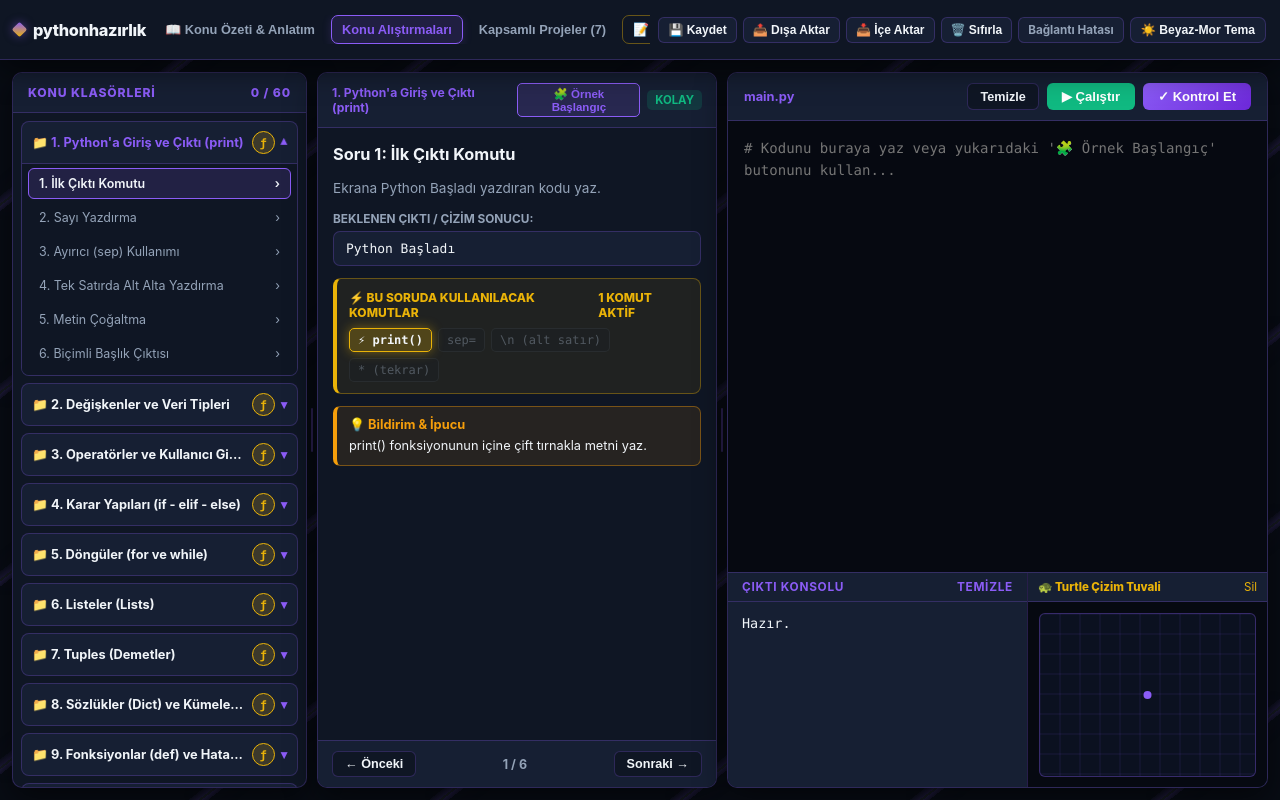
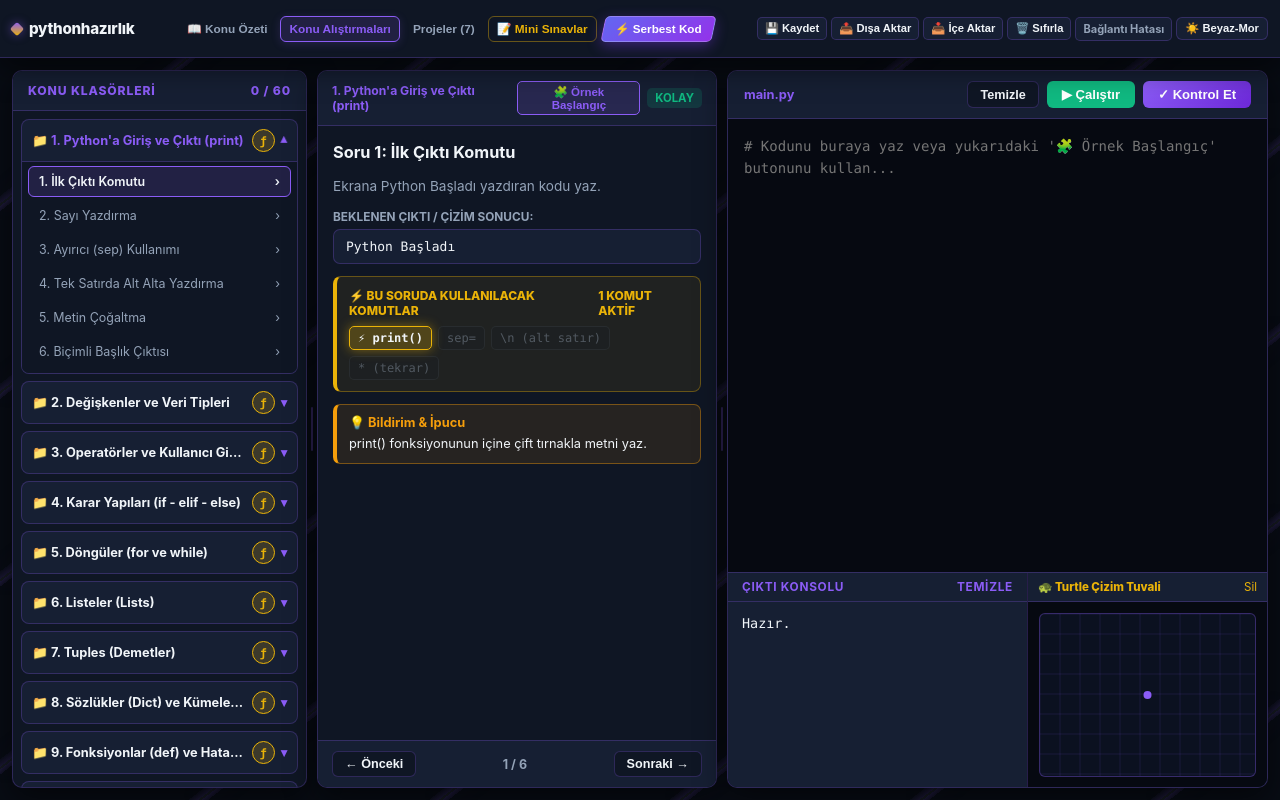
Before and after one commit to d00ktrwo0z/gelismis-python, a plain HTML site: page index.html in a window 1280 px wide. Drawn offline with Linux system fonts and the light colour scheme.

Commit message:
Update index.html

```diff
--- a/index.html
+++ b/index.html
@@ -81,6 +81,7 @@
       opacity: 1;
     }
 
+    /* Özel Giriş Ekranı (Splash) */
     #welcome-splash {
       position: fixed;
       inset: 0;
@@ -97,69 +98,90 @@
       opacity: 0;
       pointer-events: none;
     }
-    #welcome-splash h1 {
-      color: #f8fafc;
-      font-size: clamp(2.5rem, 5vw, 4.2rem);
+    .splash-main-title {
+      font-size: clamp(2.4rem, 5vw, 4rem);
       font-weight: 800;
-      letter-spacing: -0.03em;
+      font-style: italic;
+      transform: skewX(-6deg) translateY(22px);
+      letter-spacing: -0.02em;
+      background: linear-gradient(135deg, #c4b5fd 0%, #9333ea 55%, #6b21a8 100%);
+      -webkit-background-clip: text;
+      -webkit-text-fill-color: transparent;
+      filter: drop-shadow(0 6px 20px rgba(126, 34, 206, 0.38));
+      padding: 4px 16px;
       opacity: 0;
-      transform: translateY(22px);
-      animation: fadeSlide 0.65s ease forwards 0.12s;
-    }
-    #welcome-splash p {
-      color: #c084fc;
-      font-size: 0.95rem;
-      letter-spacing: 0.2em;
+      animation: fadeSlideMain 0.65s ease forwards 0.12s;
+    }
+    .splash-sub-gold {
+      color: #eab308;
+      font-size: clamp(1.35rem, 2.8vw, 2.1rem);
+      font-weight: 800;
+      letter-spacing: 0.14em;
       text-transform: uppercase;
-      margin-top: 10px;
+      margin-top: 8px;
+      text-shadow: 0 4px 18px rgba(234, 179, 8, 0.35);
       opacity: 0;
       transform: translateY(14px);
-      animation: fadeSlide 0.65s ease forwards 0.3s;
-    }
-    @keyframes fadeSlide { to { opacity: 1; transform: translateY(0); } }
-
+      animation: fadeSlideSub 0.65s ease forwards 0.3s;
+    }
+    @keyframes fadeSlideMain {
+      to { opacity: 1; transform: skewX(-6deg) translateY(0); }
+    }
+    @keyframes fadeSlideSub {
+      to { opacity: 1; transform: translateY(0); }
+    }
+
+    /* Üst Menü (Header) — Taşma ve Beyaz Çizgi Olmadan Tam Hizalı */
     header {
-      height: 60px;
+      height: 58px;
       background: var(--bg-panel);
       border-bottom: 1.5px solid var(--border-line);
       box-shadow: var(--panel-shadow);
       display: flex;
       align-items: center;
       justify-content: space-between;
-      padding: 0 14px;
+      padding: 0 12px;
       flex-shrink: 0;
       z-index: 20;
       position: relative;
-      gap: 8px;
+      gap: 6px;
+      overflow: hidden;
     }
 
     .brand {
       display: flex;
       align-items: center;
-      gap: 8px;
+      gap: 7px;
       font-weight: 800;
-      font-size: 1.02rem;
+      font-size: 0.95rem;
       letter-spacing: -0.02em;
       flex-shrink: 0;
     }
     .brand-gem {
-      width: 11px;
-      height: 11px;
+      width: 10px;
+      height: 10px;
       background: linear-gradient(135deg, var(--accent-purple), var(--accent-gold));
       transform: rotate(45deg);
       border-radius: 2px;
       box-shadow: 0 0 10px rgba(139, 92, 246, 0.5);
     }
 
-    .nav-tabs { display: flex; align-items: center; gap: 5px; overflow-x: auto; }
+    .nav-tabs {
+      display: flex;
+      align-items: center;
+      gap: 4px;
+      flex-shrink: 1;
+      overflow: visible;
+    }
+    .nav-tabs::-webkit-scrollbar { display: none; }
 
     .tab-btn {
       background: transparent;
       color: var(--text-secondary);
       border: 1px solid transparent;
-      padding: 6px 10px;
-      border-radius: 7px;
-      font-size: 0.8rem;
+      padding: 5px 8px;
+      border-radius: 6px;
+      font-size: 0.74rem;
       font-weight: 600;
       cursor: pointer;
       transition: all 0.2s ease;
@@ -191,27 +213,28 @@
       background: var(--freecode-bg);
       color: #ffffff;
       border: 1px solid rgba(255, 255, 255, 0.25);
-      padding: 6px 14px;
-      font-size: 0.79rem;
+      padding: 5px 11px;
+      font-size: 0.73rem;
       font-weight: 700;
       cursor: pointer;
-      transform: skewX(-14deg);
+      transform: skewX(-12deg);
       border-radius: 5px;
-      margin-left: 3px;
-      box-shadow: 0 4px 16px rgba(124, 58, 237, 0.4);
+      margin-left: 2px;
+      box-shadow: 0 4px 14px rgba(124, 58, 237, 0.4);
       transition: all 0.2s ease;
       white-space: nowrap;
-    }
-    .freecode-skew-btn span { display: inline-block; transform: skewX(14deg); }
+      flex-shrink: 0;
+    }
+    .freecode-skew-btn span { display: inline-block; transform: skewX(12deg); }
     .freecode-skew-btn:hover {
-      transform: skewX(-14deg) translateY(-1px);
-      box-shadow: 0 6px 22px rgba(124, 58, 237, 0.6);
+      transform: skewX(-12deg) translateY(-1px);
+      box-shadow: 0 6px 20px rgba(124, 58, 237, 0.6);
     }
 
     .header-actions {
       display: flex;
       align-items: center;
-      gap: 6px;
+      gap: 4px;
       flex-shrink: 0;
     }
 
@@ -219,9 +242,9 @@
       background: var(--bg-elevated);
       color: var(--text-primary);
       border: 1px solid var(--border-line);
-      padding: 5px 9px;
-      border-radius: 6px;
-      font-size: 0.75rem;
+      padding: 4px 7px;
+      border-radius: 5px;
+      font-size: 0.7rem;
       font-weight: 700;
       cursor: pointer;
       transition: all 0.2s ease;
@@ -233,12 +256,12 @@
     .action-pill-btn.reset-all-btn:hover { border-color: #f43f5e; color: #f43f5e; }
 
     #engine-status {
-      font-size: 0.73rem;
+      font-size: 0.69rem;
       font-weight: 700;
       color: var(--text-secondary);
       background: var(--bg-elevated);
-      padding: 5px 9px;
-      border-radius: 6px;
+      padding: 4px 7px;
+      border-radius: 5px;
       border: 1px solid var(--border-line);
       white-space: nowrap;
     }
@@ -247,15 +270,15 @@
       background: var(--bg-elevated);
       color: var(--text-primary);
       border: 1.5px solid var(--border-line);
-      padding: 5px 10px;
-      border-radius: 7px;
-      font-size: 0.76rem;
+      padding: 4px 8px;
+      border-radius: 6px;
+      font-size: 0.7rem;
       font-weight: 700;
       cursor: pointer;
       white-space: nowrap;
     }
 
-    /* Ana Çalışma Alanı (z-index: 1 ile arka çapraz şeritlerin üstünde) */
+    /* Ana Çalışma Alanı */
     .workspace {
       flex: 1;
       display: flex;
@@ -933,9 +956,10 @@
   <!-- En En Arkada Koyu Tema Özel Beyaz-Mor Gölgeli Çapraz Şerit Katmanı -->
   <div class="dark-diagonal-backdrop"></div>
 
+  <!-- Özel Giriş Ekranı -->
   <div id="welcome-splash">
-    <h1>Merhaba 👋</h1>
-    <p>pythonhazırlık stüdyo</p>
+    <h1 class="splash-main-title">Python Stüdyoya</h1>
+    <p class="splash-sub-gold">Hoşgeldiniz</p>
   </div>
 
   <header>
@@ -945,21 +969,21 @@
     </div>
 
     <div class="nav-tabs">
-      <button class="tab-btn" id="mode-lecture" onclick="switchMode('lecture')">📖 Konu Özeti & Anlatım</button>
+      <button class="tab-btn" id="mode-lecture" onclick="switchMode('lecture')">📖 Konu Özeti</button>
       <button class="tab-btn active" id="mode-topics" onclick="switchMode('topics')">Konu Alıştırmaları</button>
-      <button class="tab-btn" id="mode-projects" onclick="switchMode('projects')">Kapsamlı Projeler (7)</button>
+      <button class="tab-btn" id="mode-projects" onclick="switchMode('projects')">Projeler (7)</button>
       <button class="tab-btn exam-tab-btn" id="mode-exam" onclick="switchMode('exam')">📝 Mini Sınavlar</button>
       <button class="freecode-skew-btn" onclick="openFreeModal()"><span>⚡ Serbest Kod</span></button>
     </div>
 
     <div class="header-actions">
       <button class="action-pill-btn save-btn" onclick="saveProgress()" title="Tarayıcıya kaydeder">💾 Kaydet</button>
-      <button class="action-pill-btn export-btn" onclick="exportBackupFile()" title="Tüm ilerlemeni ve kodlarını masaüstüne dosya olarak indirir">📤 Dışa Aktar</button>
-      <button class="action-pill-btn export-btn" onclick="document.getElementById('import-file-input').click()" title="Daha önce indirdiğin yedek dosyasını yükler">📥 İçe Aktar</button>
+      <button class="action-pill-btn export-btn" onclick="exportBackupFile()" title="İlerlemeni dosya olarak bilgisayarına indirir">📤 Dışa Aktar</button>
+      <button class="action-pill-btn export-btn" onclick="document.getElementById('import-file-input').click()" title="İndirdiğin yedek dosyasını yükler">📥 İçe Aktar</button>
       <input type="file" id="import-file-input" accept=".json" style="display:none;" onchange="importBackupFile(event)" />
       <button class="action-pill-btn reset-all-btn" onclick="resetAllProgress()" title="Tüm ilerlemeyi sıfırlar">🗑️ Sıfırla</button>
       <span id="engine-status">Python Yükleniyor...</span>
-      <button class="theme-toggle" id="theme-btn" onclick="toggleTheme()">☀️ Beyaz-Mor Tema</button>
+      <button class="theme-toggle" id="theme-btn" onclick="toggleTheme()">☀️ Beyaz-Mor</button>
     </div>
   </header>
 
@@ -1451,7 +1475,7 @@ for i in range(5):
     let examPassedSet = new Set();
     let examUserCodes = {};
     let examTimerInterval = null;
-    let examSecondsLeft = 900; // 15 dakika = 900 saniye
+    let examSecondsLeft = 900;
 
     function selectExamDifficulty(diff) {
       selectedExamDiff = diff;
@@ -1865,10 +1889,11 @@ sys.modules["turtle"] = _turtle_mod
       renderSidebar();
       renderTask();
       const splash = document.getElementById('welcome-splash');
+      // 1 saniye arttırılmış giriş ekranı süresi (2100ms)
       setTimeout(() => {
         splash.classList.add('hide-splash');
         setTimeout(() => splash.remove(), 850);
-      }, 1100);
+      }, 2100);
     });
 
     (async function initPython() {
@@ -1887,10 +1912,10 @@ sys.modules["turtle"] = _turtle_mod
       const btn = document.getElementById('theme-btn');
       if (html.getAttribute('data-theme') === 'dark') {
         html.setAttribute('data-theme', 'light');
-        btn.textContent = "🌙 Koyu Elit Tema";
+        btn.textContent = "🌙 Koyu Tema";
       } else {
         html.setAttribute('data-theme', 'dark');
-        btn.textContent = "☀️ Beyaz-Mor Tema";
+        btn.textContent = "☀️ Beyaz-Mor";
       }
     }
 
```
